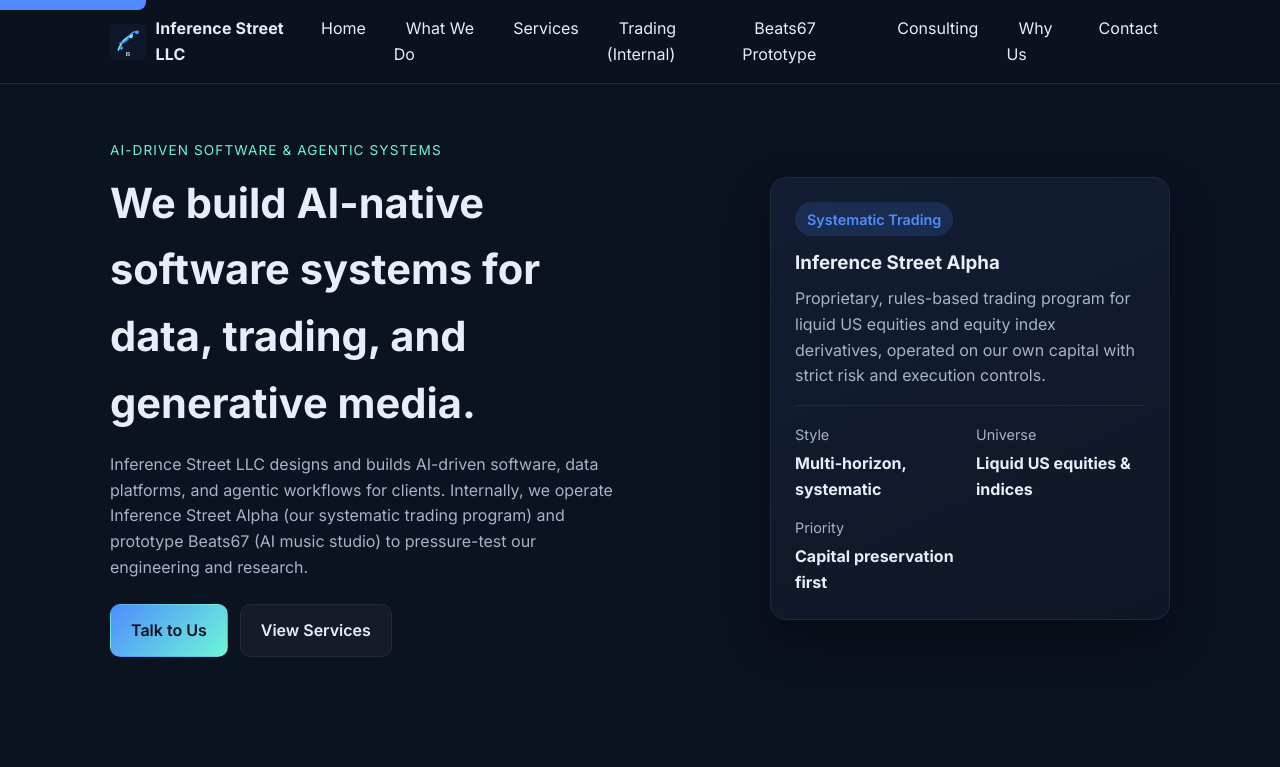
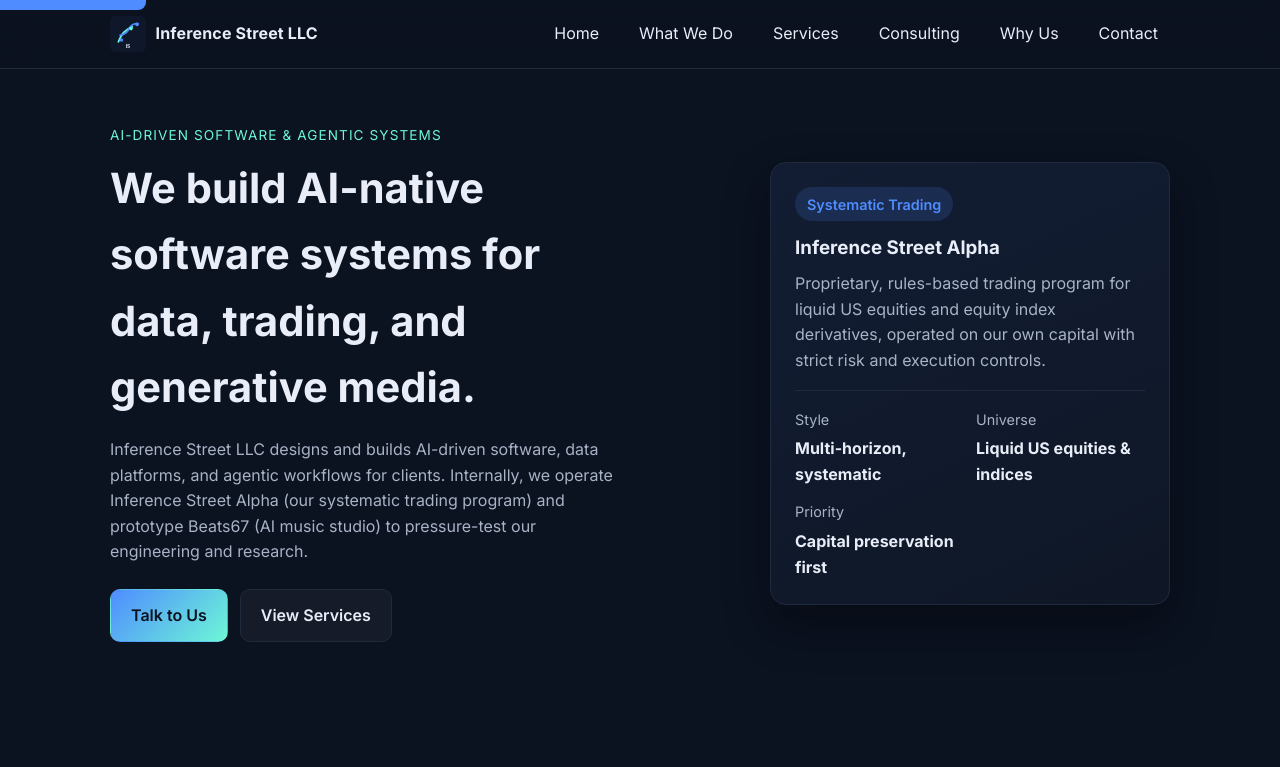
Before and after one commit to InferenceStreet/inferencestreet-landing, a plain HTML site: page index.html in a window 1280 px wide. Shown: the top 767 px of the page. Drawn offline with Linux system fonts and the light colour scheme.

Commit message:
Simplify main navigation menu

```diff
--- a/index.html
+++ b/index.html
@@ -37,8 +37,6 @@
         <li><a href="#hero">Home</a></li>
         <li><a href="#overview">What We Do</a></li>
         <li><a href="#services">Services</a></li>
-        <li><a href="#trading">Trading (Internal)</a></li>
-        <li><a href="#beats67">Beats67 Prototype</a></li>
         <li><a href="#consulting">Consulting</a></li>
         <li><a href="#differentiators">Why Us</a></li>
         <li><a href="#cta">Contact</a></li>
```
